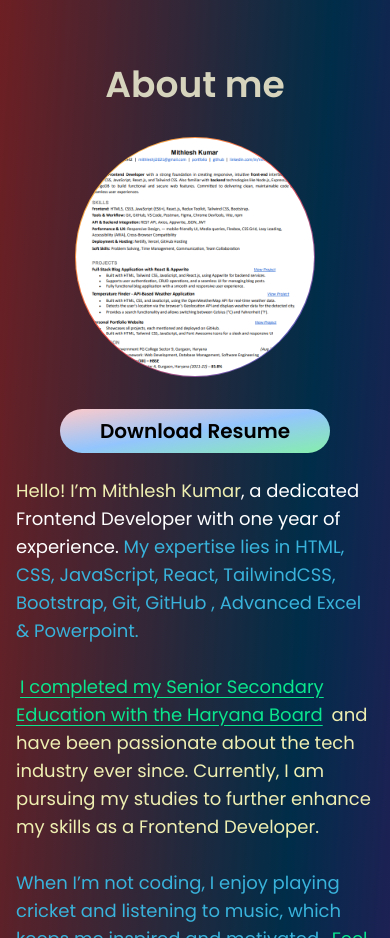
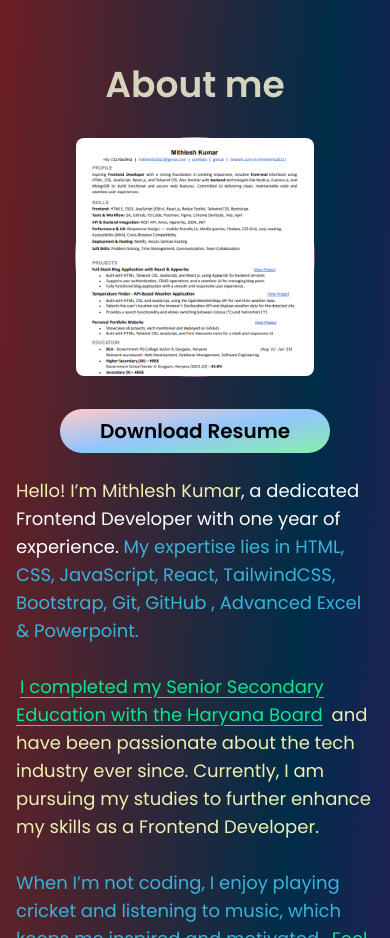
Before and after one commit to mithleshkumar-wrk/My-Portfolio, a website: page index.html in a window 390 px wide. Shown: the part 1040-1978 px from the top of the page. Drawn offline with Linux system fonts and the light colour scheme.

Commit message:
download resume image mobile property updated

```diff
--- a/index.html
+++ b/index.html
@@ -205,7 +205,7 @@
                     <div
                         class="flex justify-center items-center bg-gradient-to-br from-yellow-300 via-red-500 to-blue-600 w-60 md:w-80 rounded-full md:rounded-lg p-[1px] hover:bg-gradient-to-br hover:from-yellow-500 hover:via-red-800 hover:to-green-500 ">
 
-                        <img class="object-contain w-60 md:w-80 rounded-full md:rounded-lg "
+                        <img class="object-contain w-60 md:w-80 rounded-lg "
                             src="images/resume image 1x1.png" alt="">
 
                     </div>
```
